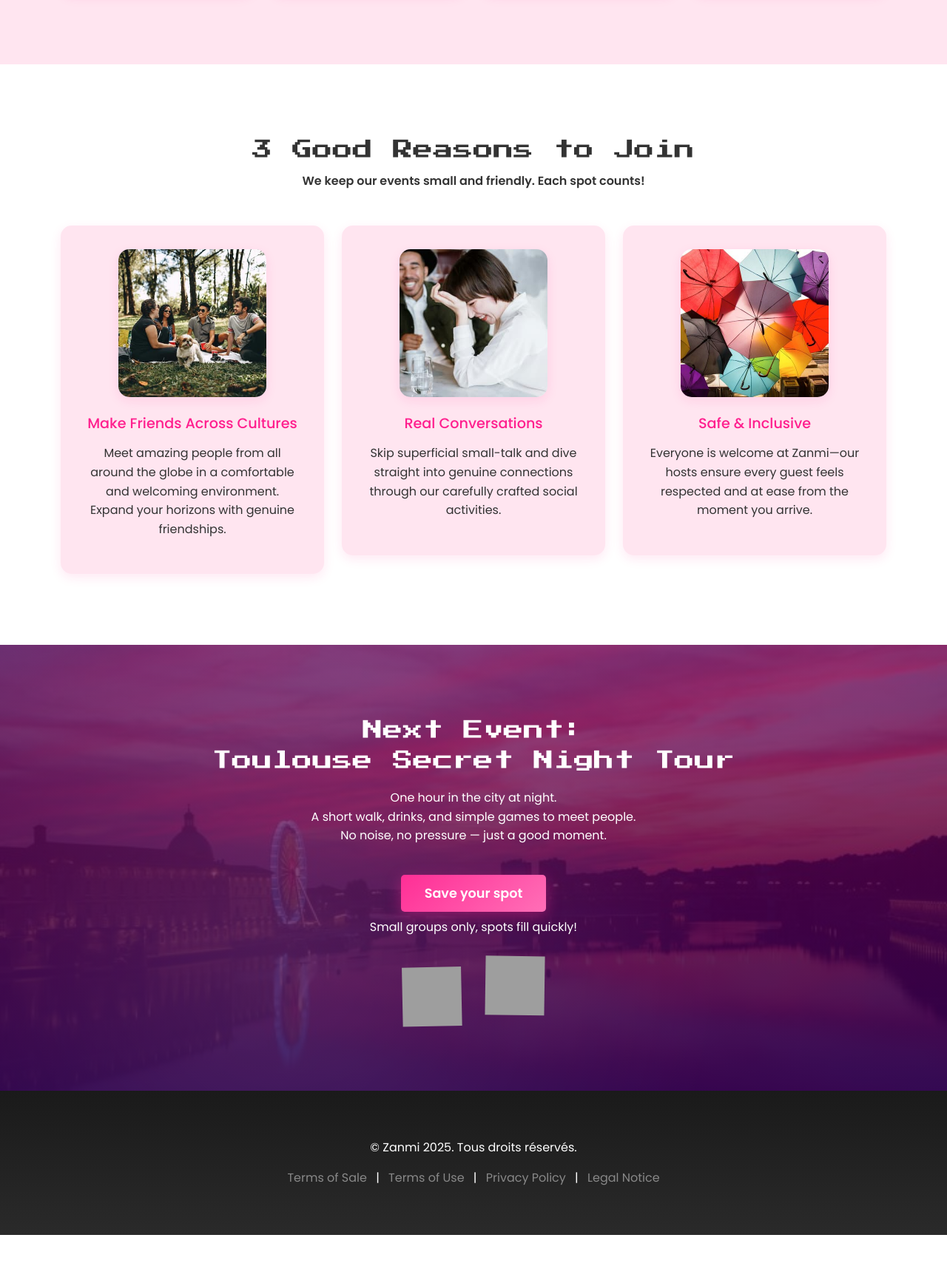
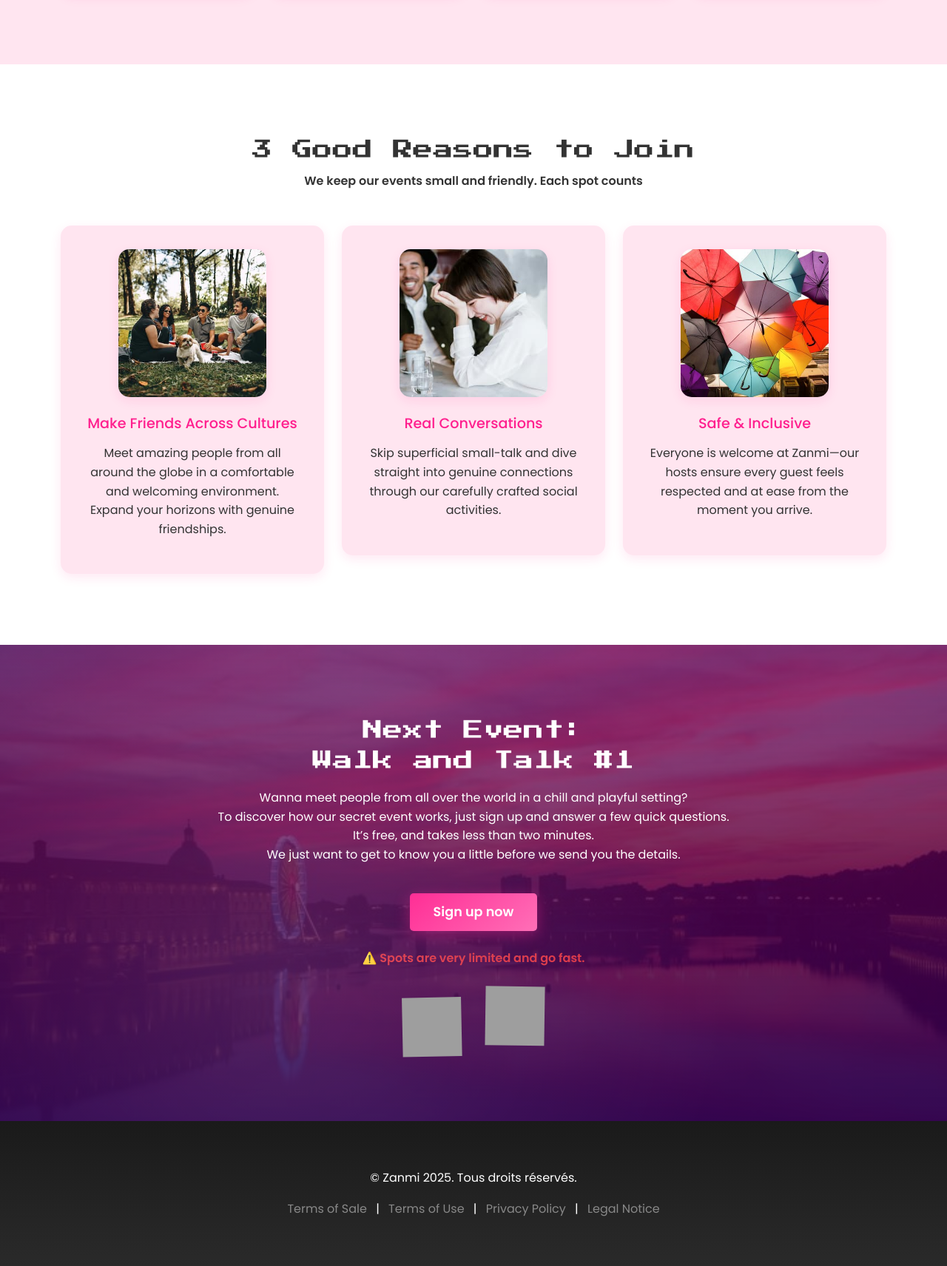
Before and after one commit to jafty/rafiki, a Django app: template templates/events/landing.html in a window 1280 px wide. Shown: the part 1800-3512 px from the top of the page at 74% size. Before the commit the page ends 3470 px from the top, so only its background shows below. Run offline with Django 5.2, Linux system fonts and the light colour scheme; the template is opened without the code that fills it, so the values that code supplies are empty; grey boxes are pictures that could not be loaded.

Commit message:
Few tweakings

```diff
--- a/events/views.py
+++ b/events/views.py
@@ -202,10 +202,10 @@ def event_list(request):
 
 
 def featured_event(request):
-    event = get_object_or_404(Event, id=7)
+    event = Event.objects.filter(date__gte=timezone.now()).order_by('date').first()
     if event:
         return redirect('event_detail', event_id=event.id)
-    return redirect('event_list')  # Si aucun événement valide, rediriger vers la liste (ou autre)
+    return redirect('event_list')
 
 
 def event_list_fr(request):
--- a/templates/events/landing.html
+++ b/templates/events/landing.html
@@ -17,7 +17,7 @@
             <div class="col-lg-6">
                 <h1 class="pixel-text">Private Events<br>with <br>Locals & Expats</h1>
                 <p>Join small, hosted events designed for locals and travelers to easily connect, play games, and share memorable moments together.</p>
-                <p class="mt-3"><strong>Our events are intentionally cozy, spots go fast!</strong></p>
+                <p class="mt-3"><strong>Feel free to join our next secret outing, but careful: spots go fast</strong></p>
 
                 <a href="{% url 'register' %}" class="primary-btn  mt-4">Save your spot</a>
             </div>
@@ -92,7 +92,7 @@
 <section class="why-zanmi">
     <div class="container">
         <h2 class="pixel-text text-center">3 Good Reasons to Join</h2>
-        <p class="text-center mb-5"><strong>We keep our events small and friendly. Each spot counts!</strong></p>
+        <p class="text-center mb-5"><strong>We keep our events small and friendly. Each spot counts</strong></p>
 
         <div class="row g-4">
             <div class="col-lg-4">
@@ -121,16 +121,22 @@
 </section>
 
 <!-- CTA Section -->
+<!-- CTA Section -->
 <section class="cta">
     <div class="container text-center">
-        <h2 class="pixel-text">Next Event:<br>Toulouse Secret Night Tour</h2>
+        <h2 class="pixel-text">Next Event:<br>Walk and Talk #1</h2>
         <p class="mt-3">
-            One hour in the city at night. <br>
-            A short walk, drinks, and simple games to meet people. <br>
-            No noise, no pressure — just a good moment.
+            Wanna meet people from all over the world in a chill and playful setting?<br>
+            To discover how our secret event works, just sign up and answer a few quick questions.<br>
+            It’s free, and takes less than two minutes.<br>
+            We just want to get to know you a little before we send you the details.
         </p>
-        <a href="{% url 'register' %}" class="primary-btn mt-4">Save your spot</a>
-        <p class="mt-2 small-group-note">Small groups only, spots fill quickly!</p>
+
+        <a href="{% url 'register' %}" class="primary-btn mt-4">Sign up now</a>
+
+        <p class="mt-4 fw-bold text-danger">
+            ⚠️ Spots are very limited and go fast.
+        </p>
 
         <div class="party-container">
             <div class="party-icon pink">
@@ -145,4 +151,5 @@
 
 
 
+
 {% endblock %}
```
